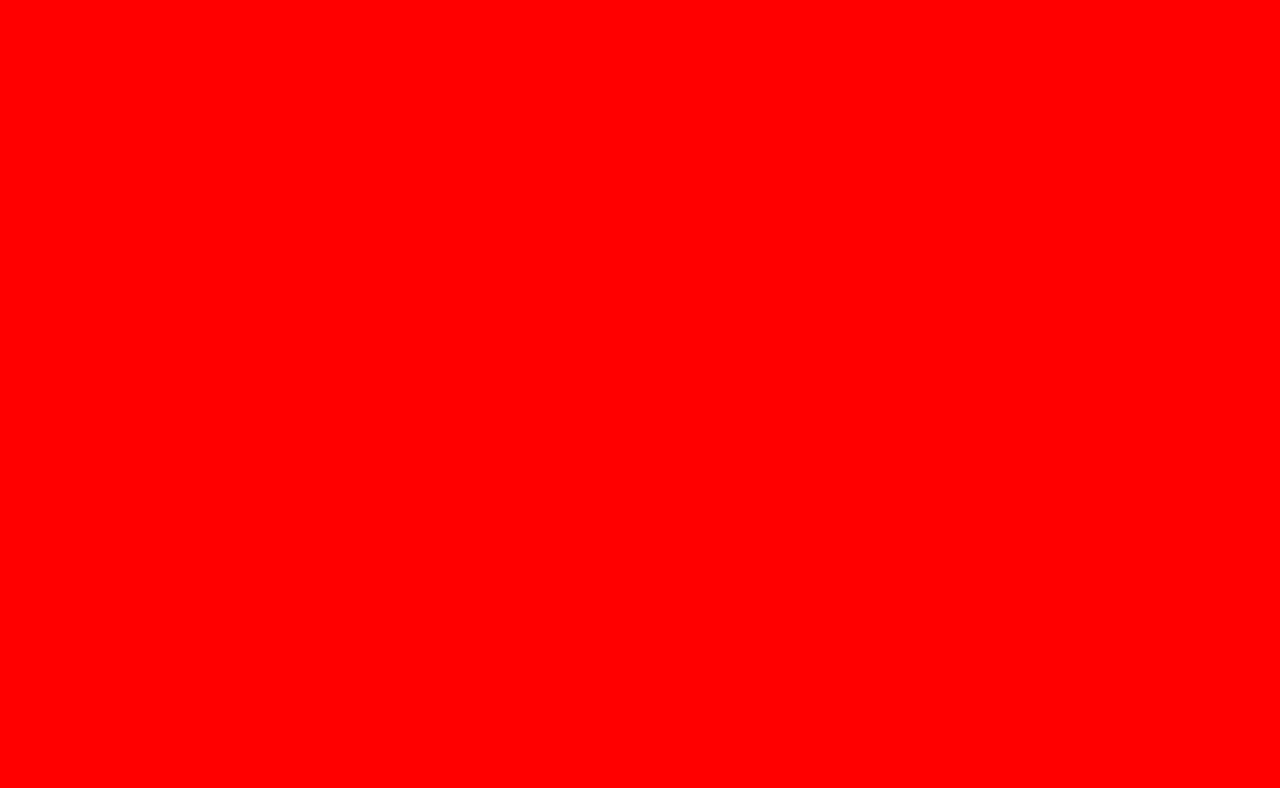
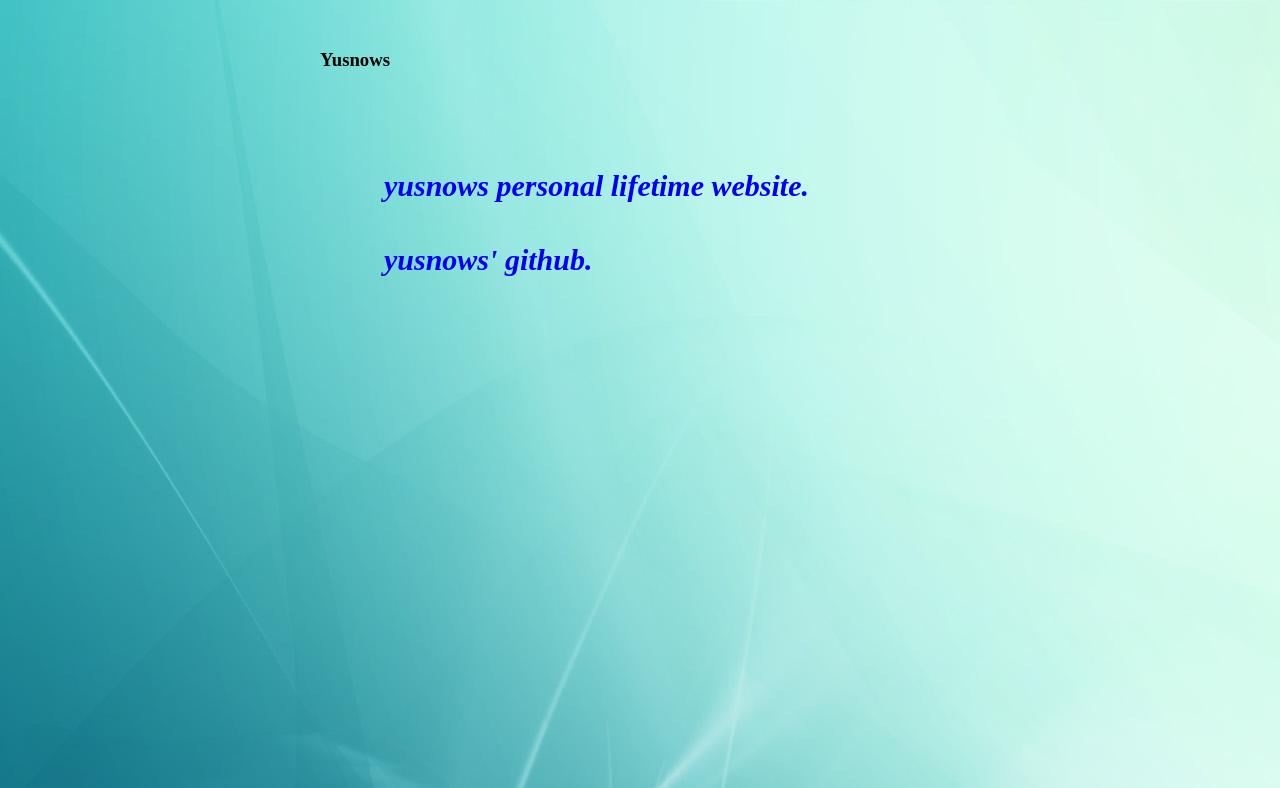
Before and after one commit to Yusnows/YusnowsWeb, a plain HTML site: page index.html in a window 1280 px wide. Shown: the top 788 px of the page. Drawn offline with Linux system fonts and the light colour scheme.

Commit message:
extentd update commit

```diff
--- a/css/index.css
+++ b/css/index.css
@@ -5,18 +5,63 @@ body
     padding: 0;
     margin: 0;
     text-align: center;
-    background: blue;
-    overflow-x: auto;
-    overflow-y: auto;
+    background: url(../image/BackGround/bg1.jpg);
+    overflow-x: hidden;
+    overflow-y: hidden;
 }
+
+a:link { text-decoration: none;}
+a:active { text-decoration:blink}
+a:hover { text-decoration:underline;}
+a:visited { text-decoration: none;}
 
 .container
 {
-    width: 100%;
-    height: 1000px;
+    width: 50%;
+    height: 1080px;
     margin: 0 auto;
     overflow: hidden;
     overflow-x: auto;
     text-align: center;
-    background: red;
+/*    background: url(../image/BackGround/bg1.jpg);*/
 }
+
+.name
+{
+    width: 100%;
+    height: auto;
+    margin: 0;
+    margin-top: 30px;
+    margin-bottom: 80px;
+    text-align: left;
+    float: left;
+/*    background: blue;*/
+}
+
+.indexBox
+{
+    width: 80%;
+    height: auto;
+    margin: 0;
+    margin-left: 10%;
+    float: left;
+    text-align: center;
+/*    background: red;*/
+}
+
+.index
+{
+    width: 100%;
+    height: auto;
+    margin: 0;
+    margin-top: 40px;
+    text-align: left;
+    font-weight: bolder;
+    font-style: italic;
+    font-size: 30px;
+}
+
+#PersonalMsg
+{
+    margin-top: 0;
+}
--- a/index.html
+++ b/index.html
@@ -2,13 +2,27 @@
 <html>
     <head>
         <meta http-equiv="content-type" content="text/html;charset=utf-8">
-        <title>Web Title</title>
+        <title>Yusnows' Web index</title>
         <link rel="stylesheet" type="text/css" href="./css/index.css">
         <script type="text/javascript" src="./js/index.js"></script>
     </head>
     <body>
         <div class="container">
-
+            <div class="name" id="authorname">
+                <h3>Yusnows</h3>
+            </div>
+            <div class="indexBox">
+                <div class="index" id="PersonalMsg">
+                    <a href="./DetailContents/YusnowsPersonal/Personal.html" target="_blank">
+                        yusnows personal lifetime website.
+                    </a>
+                </div>
+                <div class="index">
+                    <a href="https://github.com/Yusnows" target="_blank">
+                        yusnows' github.
+                    </a>
+                </div>
+            </div>
         </div>
     </body>
 </html>
```
Also changed, not shown: image/BackGround/bg0.jpg (added), image/BackGround/bg1.jpg (added).
